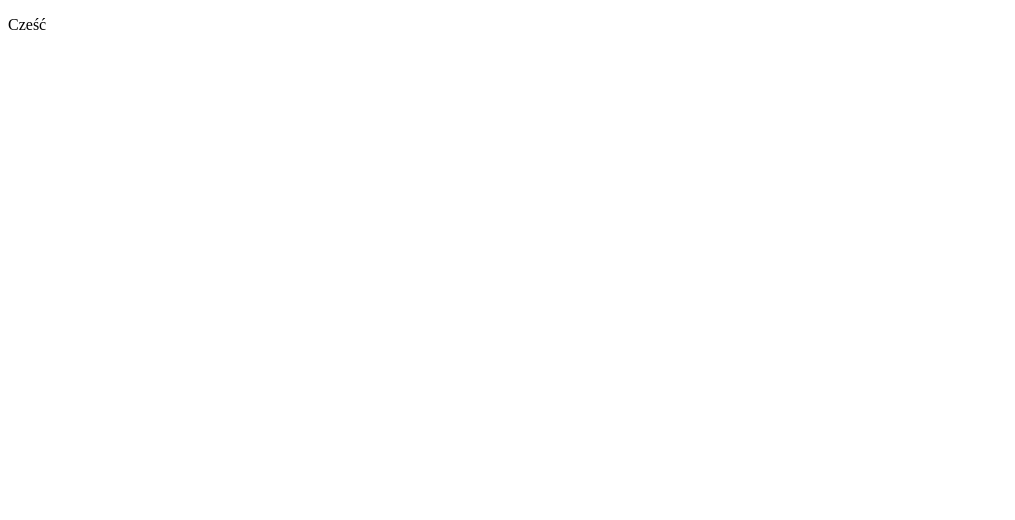
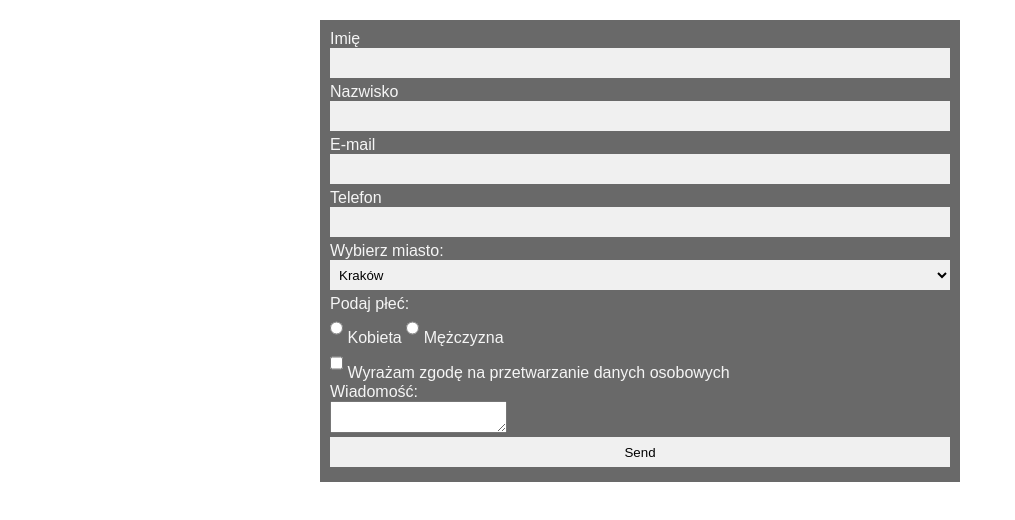
Before and after one commit to dorotiukdmytro/dorotiukdmytro.github.io, a plain HTML site: page formularz_html5/index.html in a window 1280 px wide. Shown: the whole page, without its empty margins (0-1015 px from the left). Drawn offline with Linux system fonts and the light colour scheme.

Commit message:
basic structure of form and styles

```diff
--- a/formularz_html5/css/main.css
+++ b/formularz_html5/css/main.css
@@ -0,0 +1,44 @@
+* {
+    margin: 0;
+    padding: 0;
+    box-sizing: border-box;
+}
+
+body {
+    color: whitesmoke;
+    font-family: arial, sans-serif;
+}
+
+form {
+    width: 50%;
+    margin: 20px auto 0;
+    padding: 10px;
+    background-color: dimgrey;
+}
+
+label {
+    display: block;
+}
+
+input,
+select {
+    width: 100%;
+    height: 30px;
+    margin-bottom: 5px;
+    padding: 5px;
+    background-color: rgb(240, 240, 240);
+    border: 0;
+}
+
+input[type="radio"],
+input[name="agreement"],
+input[type="checkbox"] {
+    width: auto;
+}
+
+label[for="female"],
+label[for="male"],
+label[for="agreement"] {
+    display: inline-block;
+    width: auto;
+}
--- a/formularz_html5/index.html
+++ b/formularz_html5/index.html
@@ -4,10 +4,38 @@
 <head>
     <meta charset="UTF-8">
     <title>Formularz - HTML5</title>
+    <link rel="stylesheet" href="css/main.css">
 </head>
 
 <body>
-    <p>Cześć</p>
+    <form action="" method="post">
+        <label for="name">Imię</label>
+        <input type="text" name="name">
+        <label for="surname">Nazwisko</label>
+        <input type="text" name="surname">
+        <label for="email">E-mail</label>
+        <input type="text" name="email">
+        <label for="tel">Telefon</label>
+        <input type="text" name="tel">
+        <label for="city">Wybierz miasto:</label>
+        <select name="city" id="city">
+            <option value="Krakow">Kraków</option>
+            <option value="Warszawa">Warszawa</option>
+            <option value="Poznan">Poznań</option>
+        </select>
+        <p>Podaj płeć:</p>
+
+        <input type="radio" name="gender" value="female" id="female">
+        <label for="female">Kobieta</label>
+        <input type="radio" name="gender" value="male" id="male">
+        <label for="male">Mężczyzna</label>
+        <br>
+        <input type="checkbox" name="agreement" id="agreement">
+        <label for="agreement">Wyrażam zgodę na przetwarzanie danych osobowych</label>
+        <label for="message">Wiadomość:</label>
+        <textarea name="message" id="message" maxlength="250"></textarea>
+        <input type="submit" value="Send">
+    </form>
 </body>
 
 </html>
```
